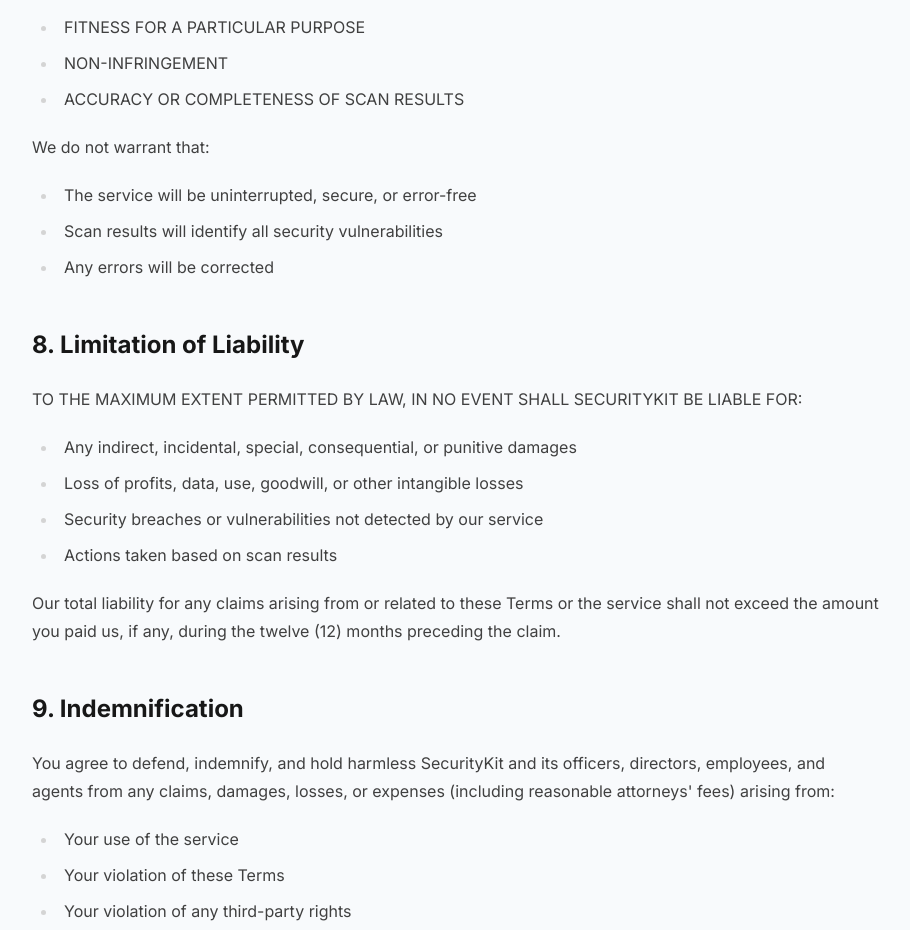
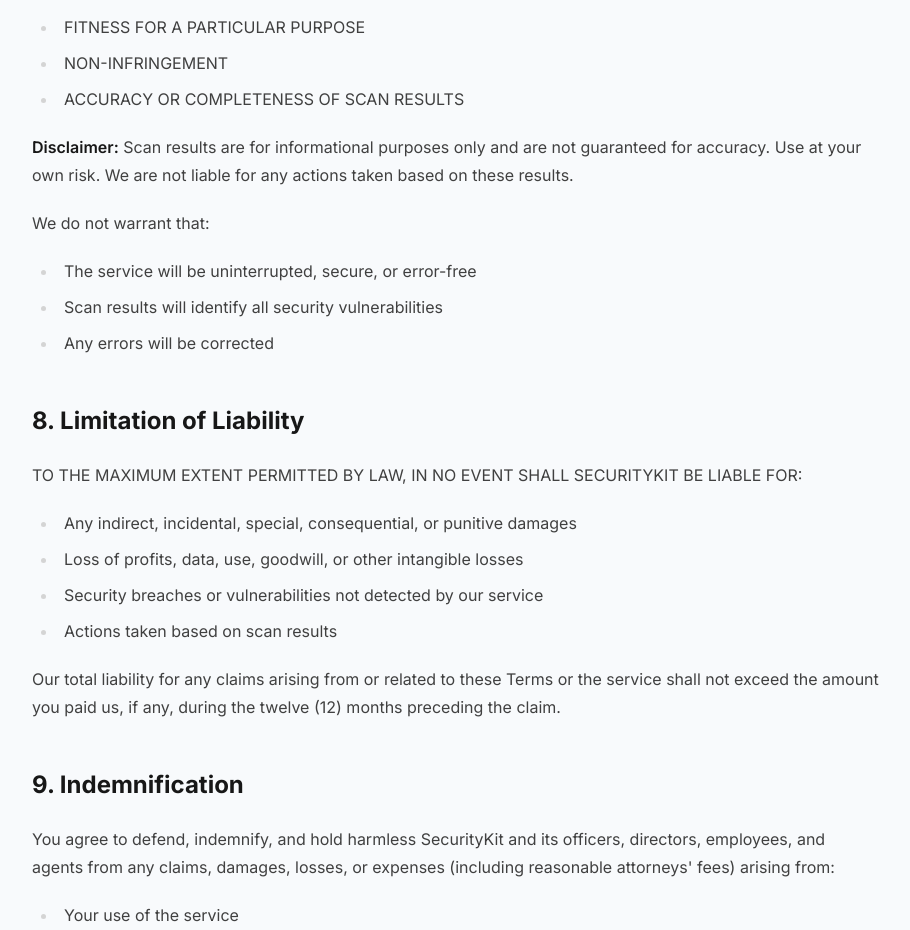
Before and after one commit to andreclaro/reposcan, a Next.js app in the folder frontend/: page /terms in a window 1280 px wide. Shown: the part 2640-3570 px from the top of the page, without its empty margins (184-1094 px from the left). Built offline with nearby package versions, Linux system fonts and the light colour scheme; no server answers.

Commit message:
docs: add scan results disclaimer to terms of service
Add explicit disclaimer in section 7 (Disclaimer of Warranties):
- Results are for informational purposes only
- Not guaranteed for accuracy
- Use at your own risk
- Not liable for actions taken based on results

```diff
--- a/frontend/src/app/terms/page.tsx
+++ b/frontend/src/app/terms/page.tsx
@@ -139,6 +139,11 @@
             <li>ACCURACY OR COMPLETENESS OF SCAN RESULTS</li>
           </ul>
           <p>
+            <strong>Disclaimer:</strong> Scan results are for informational purposes only and are not
+            guaranteed for accuracy. Use at your own risk. We are not liable for any actions taken
+            based on these results.
+          </p>
+          <p>
             We do not warrant that:
           </p>
           <ul>
```
